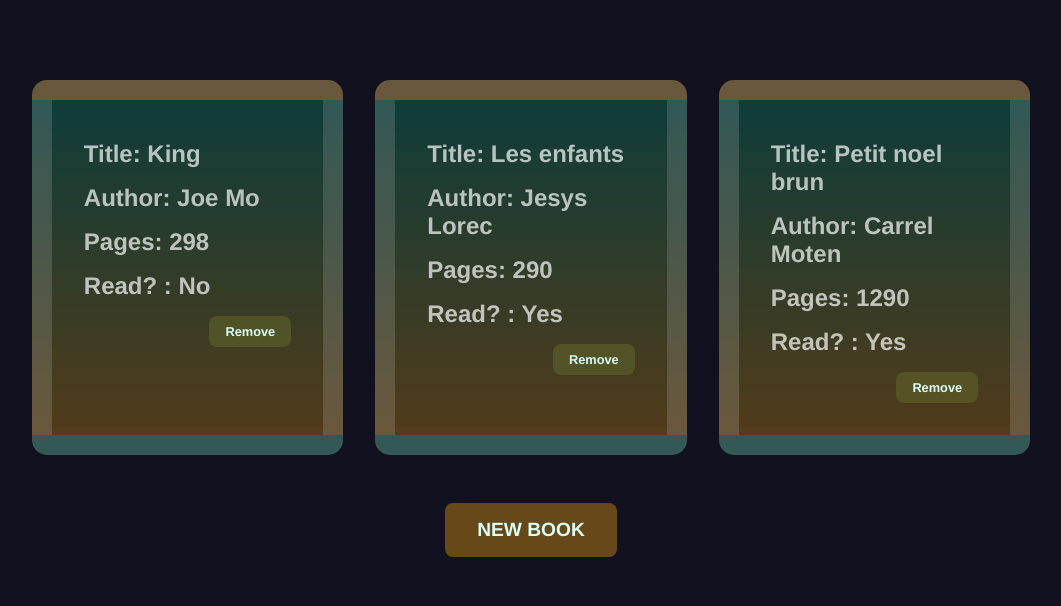
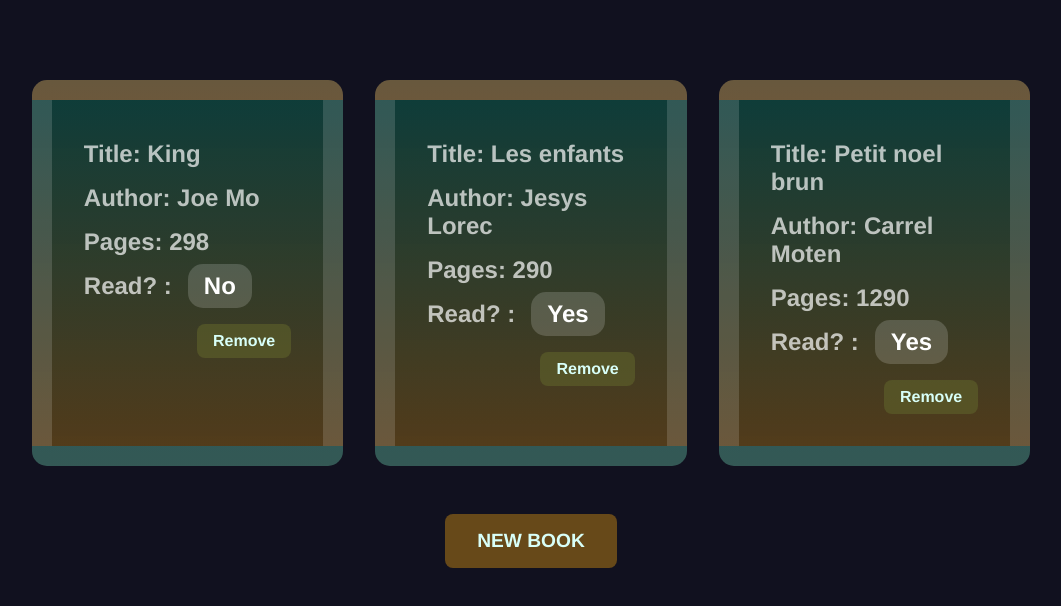
Before and after one commit to Matt-Daniaux/Library, a website: page library.html in a window 1280 px wide. Shown: the whole page, without its empty margins (109-1170 px from the left). Drawn offline with Linux system fonts and the light colour scheme.

Commit message:
Complet read status btn

```diff
--- a/app.js
+++ b/app.js
@@ -13,6 +13,8 @@ Book.prototype.info = function () {
 			${this.pages} pages,
 			read: ${this.read}`
 }
+
+Book.prototype.readOrNot = function () {}
 
 function addBookToLibrary(title, author, pages, read) {
 	let readChoice = ''
@@ -51,13 +53,35 @@ function bookContent(index) {
 	p3.textContent = `Pages: ${myLibrary[index].pages}`
 	newDiv.appendChild(p3)
 
+	const readDiv = document.createElement('div')
+	readDiv.classList.add('read-div')
+	newDiv.appendChild(readDiv)
+
 	const p4 = document.createElement('p')
-	p4.textContent = `Read? : ${myLibrary[index].read}`
-	newDiv.appendChild(p4)
+	p4.textContent = `Read? :`
+	readDiv.appendChild(p4)
+
+	const toggleReadBtn = document.createElement('button')
+	toggleReadBtn.classList.add('read-btn')
+	toggleReadBtn.setAttribute('type', 'button')
+	readDiv.appendChild(toggleReadBtn)
+	if (myLibrary[index].read === 'Yes') {
+		toggleReadBtn.textContent = 'Yes'
+	} else {
+		toggleReadBtn.textContent = 'No'
+	}
+	toggleReadBtn.addEventListener('click', () => {
+		if (myLibrary[index].read === 'Yes') {
+			myLibrary[index].read = 'No'
+			toggleReadBtn.textContent = 'No'
+		} else {
+			toggleReadBtn.textContent = 'Yes'
+			myLibrary[index].read = 'Yes'
+		}
+	})
 
 	const deleteBtn = document.createElement('button')
 	deleteBtn.classList.add('delete-btn')
-	deleteBtn.classList.add(index)
 	deleteBtn.setAttribute('type', 'button')
 	deleteBtn.textContent = 'Remove'
 	newDiv.appendChild(deleteBtn)
@@ -66,8 +90,6 @@ function bookContent(index) {
 		const node = deleteBtn.parentNode.firstChild.textContent.slice(7)
 		const nodeIndex = myLibrary.findIndex((book) => book.title === node)
 		myLibrary.splice(nodeIndex, 1)
-
-		console.table(myLibrary)
 
 		deleteBtn.parentNode.remove()
 	})
--- a/style.css
+++ b/style.css
@@ -72,13 +72,29 @@ body {
 
 .delete-btn {
 	background-color: rgba(94, 98, 43, 0.618);
-	font-size: 0.8rem;
+	font-size: 1rem;
 	font-weight: 600;
 
 	padding: 0.5rem 1rem;
-	margin-top: 0.5rem;
+	margin-top: 1rem;
 
 	float: right;
+}
+
+.read-div {
+	display: grid;
+	grid-template-columns: auto 1fr;
+	justify-items: flex-start;
+}
+
+.read-btn {
+	background-color: rgba(255, 255, 255, 0.168);
+	margin: 0 0 0 1rem;
+	padding: 0.2rem 01rem;
+
+	border-radius: 15px;
+	font-size: 1.5rem;
+	font-weight: 700;
 }
 
 .form-transparent {
```
